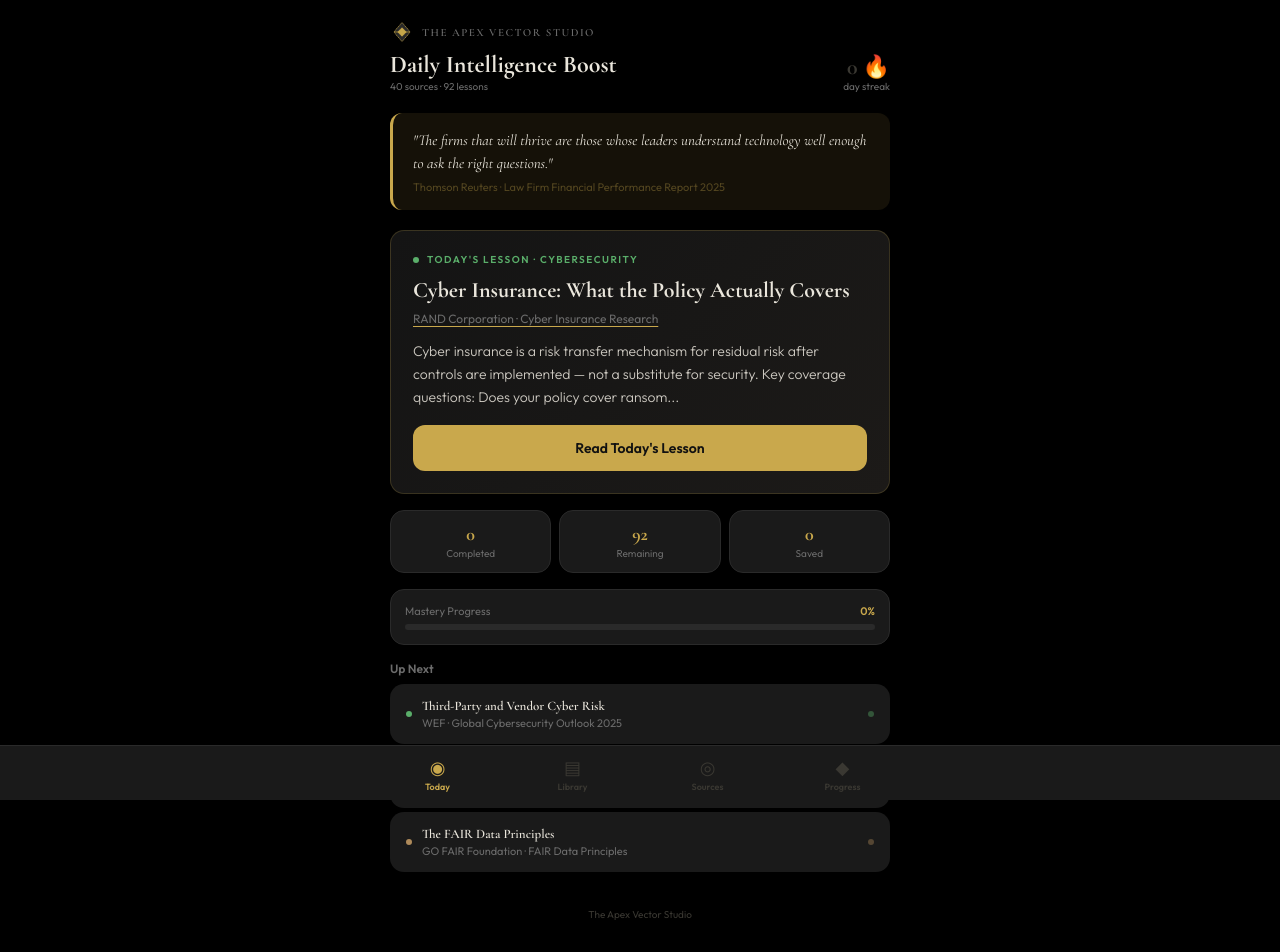
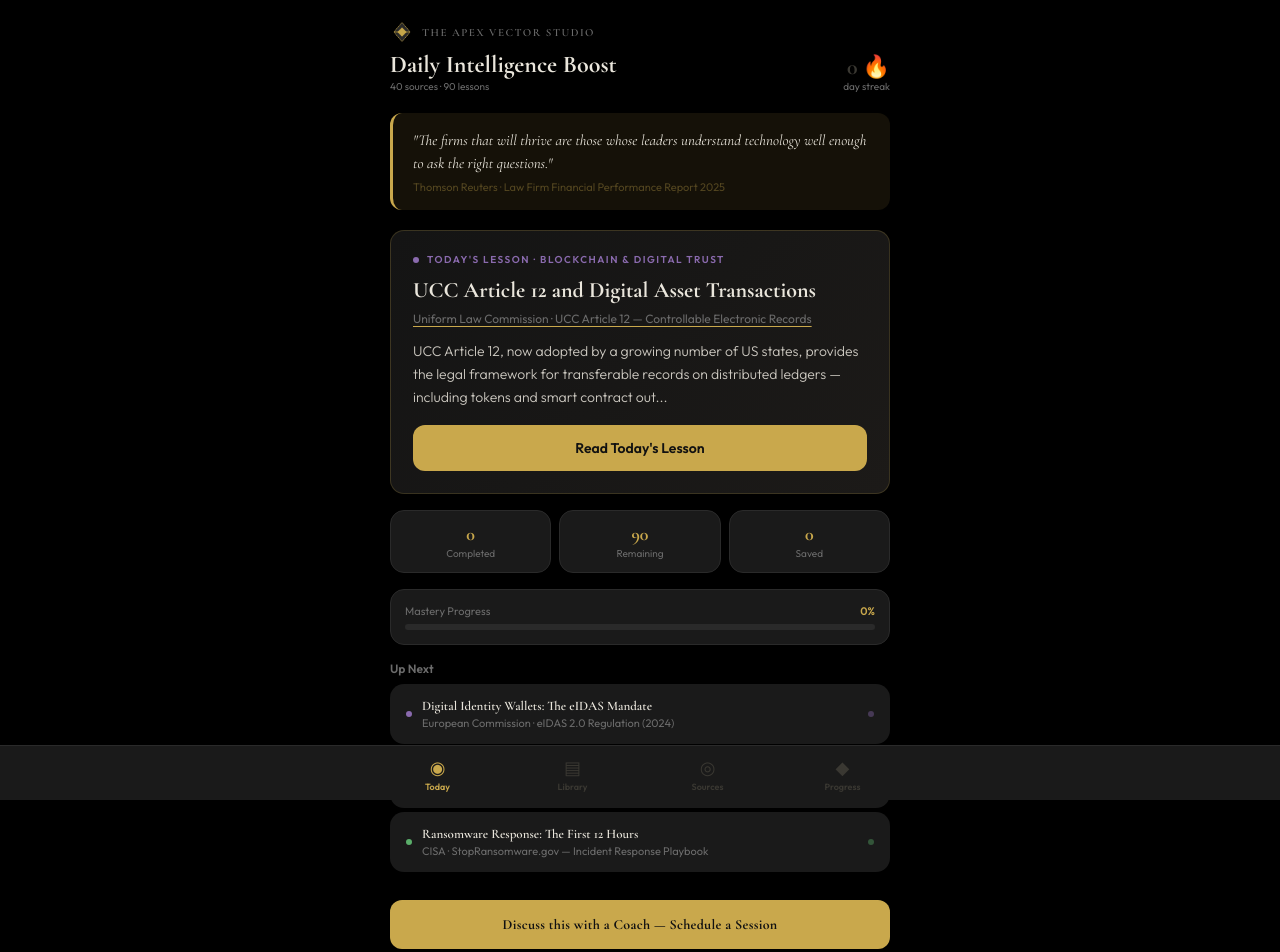
Before and after one commit to james-elste/apex-vector, a React (Vite) app in the folder avs-boost-src/: page / in a window 1280 px wide. Shown: the top 952 px of the page. Built offline with nearby package versions, Linux system fonts and the light colour scheme.

Commit message:
fix: shorten CTA text, fix trailing commas, add source links

```diff
--- a/avs-boost-src/src/App.jsx
+++ b/avs-boost-src/src/App.jsx
@@ -266,7 +266,7 @@
   {title:"The 2030 Organization",source:"McKinsey · The Agentic Organization / WEF Future of Jobs 2025",insight:"McKinsey and WEF research describes the 2030 organization: AI agents handle multi-step operational work that currently requires human coordination; human roles concentrate in judgment, creativity, relationship management, and exception handling; organizational structures flatten as AI removes the information-processing justification for managerial layers; 170 million new roles emerge that do not currently exist. Organizations planning backward from this vision are redesigning work and building AI infrastructure now.",why:"The leaders who will lead their organizations in 2030 are the ones engaging seriously with AI today — not reacting to each quarterly AI news cycle, but building deliberate capability and organizational design with a five-year horizon.",action:"Sketch what your organization looks like in 2030 if AI agents are embedded in your core operations. What roles exist that don't today? What roles are gone or transformed? Use that sketch as a planning document, not a prediction.",cat:"techleadership",pillar:"Technology Leadership"},
   {title:"The Federal Data Strategy as Blueprint",source:"US Federal Data Strategy · 2020 Action Plan and Principles",insight:"The US Federal Data Strategy's three overarching principles — ethical governance, conscious design, and learning culture — provide a framework that extends directly to private sector organizations. Ethical governance means data practices are accountable and rights-respecting. Conscious design means data systems are built intentionally rather than accumulating accidentally. Learning culture means continuous capability improvement rather than treating data transformation as a one-time project.",why:"Organizations building data programs for the first time benefit from a principled framework that is not vendor-defined. The Federal Data Strategy is the most rigorous publicly available baseline for organizational data governance design.",action:"Rate your organization against the three principles: ethical governance (1–5), conscious design (1–5), learning culture (1–5). The lowest score is your strategic priority for the next 90 days.",cat:"data",pillar:"Data & Analytics"},
   {title:"The Global AI Policy Landscape",source:"OECD · AI Policy Observatory / Stanford HAI Policy Research",insight:"The OECD AI Policy Observatory tracks 900+ AI policy initiatives from 70+ countries. The pattern is clear: AI regulation is accelerating globally. The EU AI Act is most comprehensive; China's regulations are most prescriptive; the US federal approach remains fragmented between executive orders and sectoral guidance. Stanford HAI's policy research provides academic analysis of which regulatory approaches are effective and which create compliance burden without safety benefit.",why:"Clients operating across jurisdictions face AI regulatory requirements that vary significantly. Professionals who track the global landscape can provide more strategic compliance guidance than those reacting to one jurisdiction at a time.",action:"Identify the three jurisdictions most relevant to your organization's operations or target markets. Research the current AI regulatory posture of each. Assign someone on your team to monitor regulatory developments in those jurisdictions quarterly.",cat:"governance",pillar:"Governance & Risk"},
-  {title:"The Practice Embodies the Model",source:"The AV Studio · Coaching Practice Design",insight:"The most powerful demonstration of technology leadership competence is not a presentation or a credential. It is how you operate. An executive who uses AI tools deliberately and transparently, who makes decisions grounded in data while applying professional judgment, who governs technology risk seriously, and who continuously develops technology fluency demonstrates the model. In coaching and leadership, credibility comes from embodying the principles you advocate. The gap between what leaders say about technology and how they actually engage with it is visible to every person they lead.",why:"Clients choose advisors they believe understand the terrain they're navigating. An executive who can speak credibly from personal technology experience — not just about it — builds a different quality of trust.",action:"Identify the largest gap between your stated technology leadership principles and your actual daily practice. Name it. Address it this week. The leaders who practice what they teach are the ones worth following.",cat:"techleadership",pillar:"Technology Leadership"},,,
+  {title:"The Practice Embodies the Model",source:"The AV Studio · Coaching Practice Design",insight:"The most powerful demonstration of technology leadership competence is not a presentation or a credential. It is how you operate. An executive who uses AI tools deliberately and transparently, who makes decisions grounded in data while applying professional judgment, who governs technology risk seriously, and who continuously develops technology fluency demonstrates the model. In coaching and leadership, credibility comes from embodying the principles you advocate. The gap between what leaders say about technology and how they actually engage with it is visible to every person they lead.",why:"Clients choose advisors they believe understand the terrain they're navigating. An executive who can speak credibly from personal technology experience — not just about it — builds a different quality of trust.",action:"Identify the largest gap between your stated technology leadership principles and your actual daily practice. Name it. Address it this week. The leaders who practice what they teach are the ones worth following.",cat:"techleadership",pillar:"Technology Leadership"},
 ];
 
 const QUOTES = [
@@ -547,6 +547,27 @@
             <div style={{ fontSize: 10, fontWeight: 700, color: cs.color, letterSpacing: 1.5, marginBottom: 8 }}>TAKE ACTION</div>
             <div style={{ fontSize: 14, color: C.white, lineHeight: 1.65 }}>{l.action}</div>
           </div>
+          <a
+            href="https://outlook.office.com/book/TheApexVectorStudio@apex-vector.com/?ismsaljsauthenabled=true"
+            target="_blank"
+            rel="noopener noreferrer"
+            style={{
+              display: "block",
+              background: C.gold,
+              color: "#111111",
+              borderRadius: 12,
+              padding: "16px 20px",
+              textAlign: "center",
+              textDecoration: "none",
+              fontFamily: fh,
+              fontWeight: 700,
+              fontSize: 14,
+              marginBottom: 16,
+              letterSpacing: 0.3,
+            }}
+          >
+            Discuss this with a Coach — Schedule a Session
+          </a>
           <div style={{ ...crd, padding: 20, marginBottom: 16 }}>
             <div style={{ fontSize: 10, fontWeight: 700, color: C.bc, letterSpacing: 1.5, marginBottom: 10 }}>YOUR REFLECTION</div>
             {je ? (
@@ -835,6 +856,27 @@
             })}
           </div>
         )}
+                <a
+          href="https://outlook.office.com/book/TheApexVectorStudio@apex-vector.com/?ismsaljsauthenabled=true"
+          target="_blank"
+          rel="noopener noreferrer"
+          style={{
+            display: "block",
+            background: C.gold,
+            color: "#111111",
+            borderRadius: 12,
+            padding: "16px 20px",
+            textAlign: "center",
+            textDecoration: "none",
+            fontFamily: fh,
+            fontWeight: 700,
+            fontSize: 14,
+            margin: "24px 0 16px",
+            letterSpacing: 0.3,
+          }}
+        >
+          Discuss this with a Coach — Schedule a Session
+        </a>
         <div style={{ textAlign: "center", padding: "16px 0 8px", fontSize: 10, color: C.textMut }}>The Apex Vector Studio</div>
       </div>
       <Nav />
```
